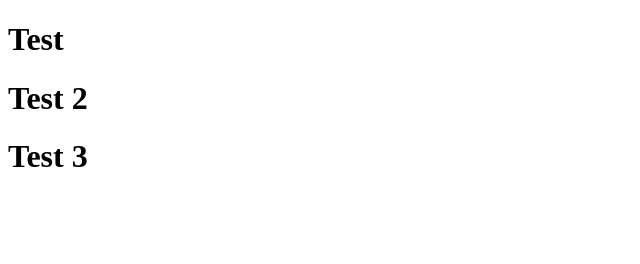
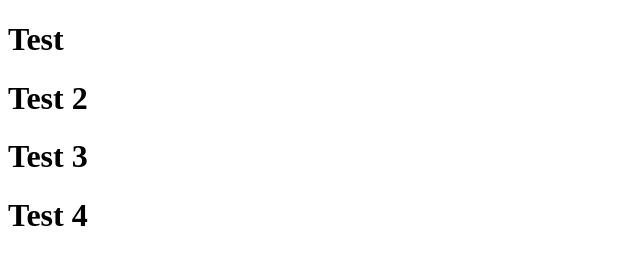
Before and after one commit to floydferrer/TestRepo, a plain HTML site: page index.html in a window 1280 px wide. Shown: the whole page, without its empty margins (0-640 px from the left). Drawn offline with Linux system fonts and the light colour scheme.

Commit message:
add Test 4

```diff
--- a/index.html
+++ b/index.html
@@ -11,6 +11,7 @@
     <h1>Test</h1>
     <h1>Test 2</h1>
     <h1>Test 3</h1>
+    <h1>Test 4</h1>
 </body>
 
 </html>
```
